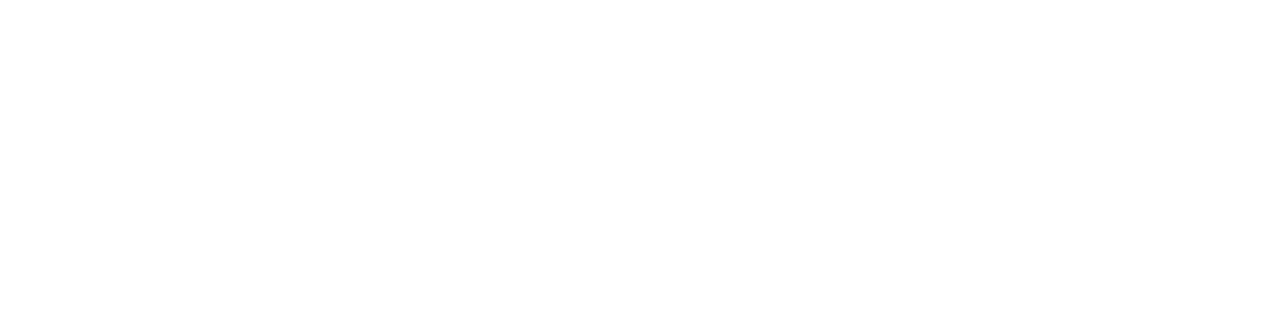
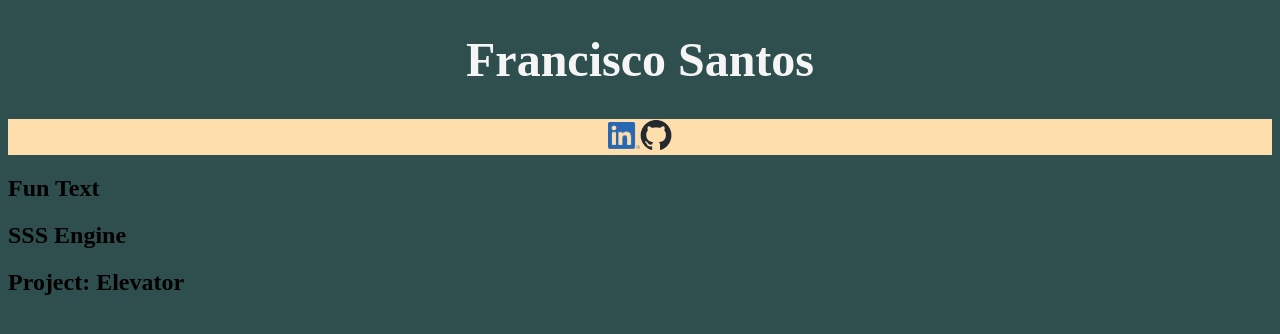
Before and after one commit to ChicoSantos10/ChicoSantos10.github.io, a plain HTML site: page index.html in a window 1280 px wide. Drawn offline with Linux system fonts and the light colour scheme.

Commit message:
Added socials and Titles for projects

```diff
--- a/index.html
+++ b/index.html
@@ -3,8 +3,20 @@
 <head>
     <meta charset="UTF-8">
     <title>Francisco Santos Portfolio</title>
+    <link rel="stylesheet" href="styles.css">
 </head>
 <body>
-
+    <h1>Francisco Santos</h1>
+    <div class="socials">
+        <a href="https://linkedin.com/in/francisco-santos-6a2847138" target="_blank">
+            <img class="linkedin-image" src="LI-In-Bug.png" alt="LinkedIn profile">
+        </a>
+        <a href="https://github.com/ChicoSantos10" target="_blank">
+            <img class="github-image" src="github-mark.png" alt="GitHub profile">
+        </a>
+    </div>
+    <h2>Fun Text</h2>
+    <h2>SSS Engine</h2>
+    <h2>Project: Elevator</h2>
 </body>
 </html>
--- a/styles.css
+++ b/styles.css
@@ -0,0 +1,28 @@
+body {
+    background: darkslategrey;
+}
+
+h1 {
+    text-align: center;
+    color: whitesmoke;
+    font-size: xxx-large;
+}
+
+.socials {
+    background: navajowhite;
+    text-align: center;
+    display: flex;
+    flex-direction: row;
+    justify-content: center;
+    align-items: center;
+}
+
+.linkedin-image {
+    width: 32px;
+    height: auto;
+}
+
+.github-image {
+    width: 32px;
+    height: auto;
+}
```
Also changed, not shown: LI-In-Bug.png (added), github-mark.png (added).
